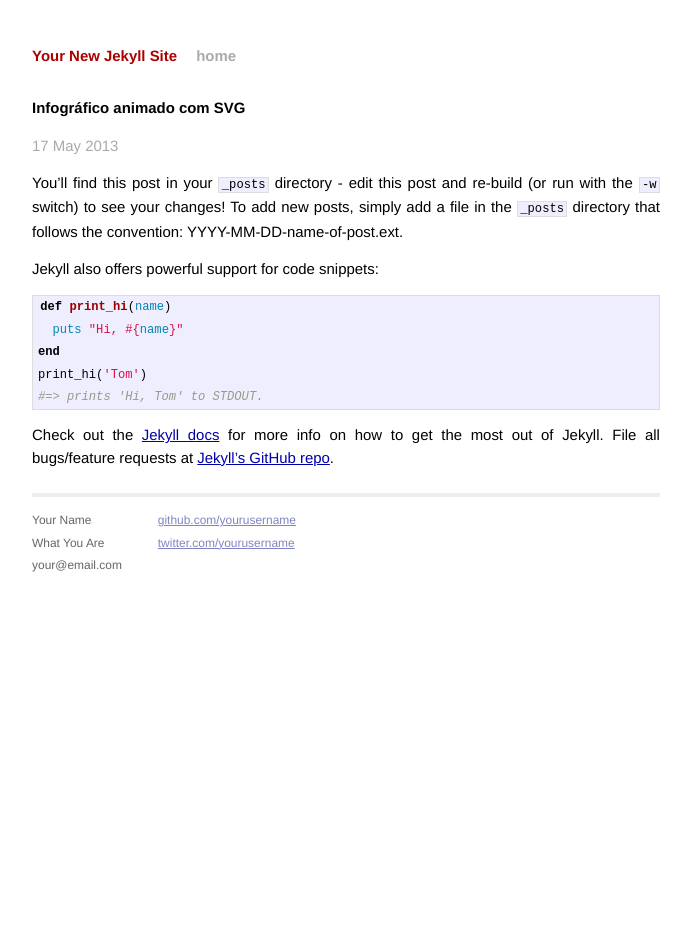
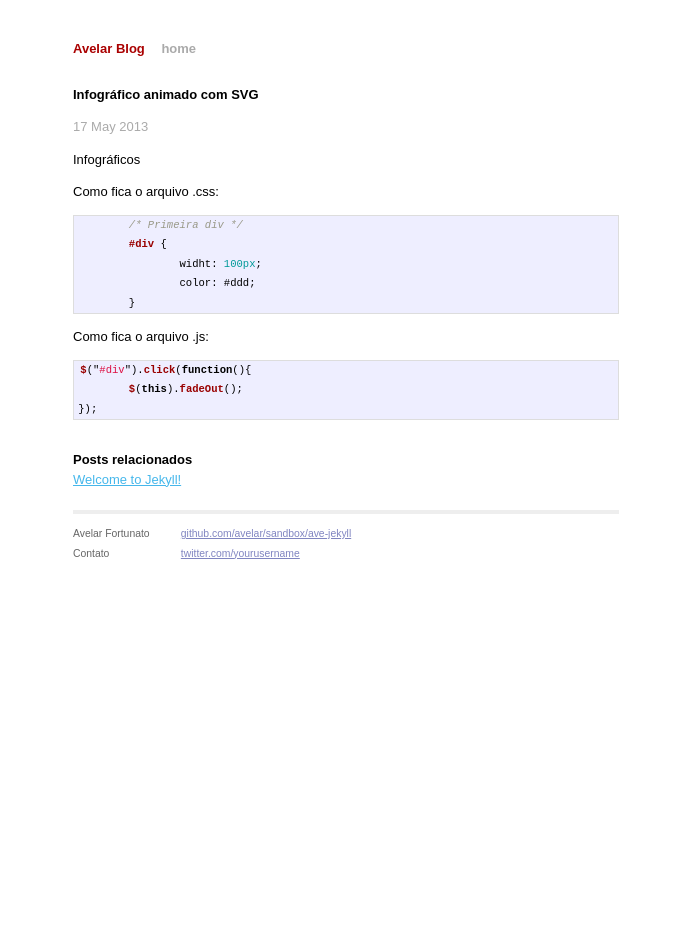
Before and after one commit to Avelar/Valida-o-de-nota-fiscal-eletronica-Prototipo-JS, a Jekyll site: the page built from ave-jekyll/_posts/2013-05-17-svg-animation-infographic.markdown, in a window 1280 px wide. Shown: the whole page, without its empty margins (294-985 px from the left). Built offline with Jekyll 4.4.1, drawn with Linux system fonts in a browser that asks for light colours.

Commit message:
change name blog; change contact and name on footer; added related post

```diff
--- a/ave-jekyll/_config.yml
+++ b/ave-jekyll/_config.yml
@@ -1,2 +1,2 @@
-name: Your New Jekyll Site
+name: Avelar Blog
 pygments: true
--- a/ave-jekyll/_layouts/default.html
+++ b/ave-jekyll/_layouts/default.html
@@ -27,15 +27,14 @@
             <div class="footer">
               <div class="contact">
                 <p>
-                  Your Name<br />
-                  What You Are<br />
-                  your@email.com
+                  Avelar Fortunato<br />
+                  Contato<br />
                 </p>
               </div>
               <div class="contact">
                 <p>
-                  <a href="http://github.com/yourusername/">github.com/yourusername</a><br />
-                  <a href="http://twitter.com/yourusername/">twitter.com/yourusername</a><br />
+                  <a href="http://github.com/avelar/">github.com/avelar/sandbox/ave-jekyll</a><br />
+                  <a href="http://twitter.com/avelarfortunato/">twitter.com/yourusername</a><br />
                 </p>
               </div>
             </div>
--- a/ave-jekyll/_layouts/post.html
+++ b/ave-jekyll/_layouts/post.html
@@ -6,4 +6,13 @@ layout: default
 
 <div id="post">
 {{ content }}
+
+	<div class="related_posts">
+		<h3>Posts relacionados</h3>
+		{% for post in site.related_posts %}
+	  		<a href="{{ post.url }}">{{post.title }}</a><br />
+		{% endfor %}
+	</div>
+
+
 </div>
--- a/ave-jekyll/_posts/2013-05-17-svg-animation-infographic.markdown
+++ b/ave-jekyll/_posts/2013-05-17-svg-animation-infographic.markdown
@@ -5,20 +5,21 @@ date:   2013-05-17 18:55:19
 categories: jekyll update svg css jquery
 ---
 
-You'll find this post in your `_posts` directory - edit this post and re-build (or run with the `-w` switch) to see your changes!
-To add new posts, simply add a file in the `_posts` directory that follows the convention: YYYY-MM-DD-name-of-post.ext.
+Infográficos
 
-Jekyll also offers powerful support for code snippets:
+Como fica o arquivo .css:
 
-{% highlight ruby %}
-def print_hi(name)
-  puts "Hi, #{name}"
-end
-print_hi('Tom')
-#=> prints 'Hi, Tom' to STDOUT.
+{% highlight css %}
+	/* Primeira div */
+	#div {
+		widht: 100px;
+		color: #ddd;
+	}
 {% endhighlight %}
 
-Check out the [Jekyll docs][jekyll] for more info on how to get the most out of Jekyll. File all bugs/feature requests at [Jekyll's GitHub repo][jekyll-gh].
-
-[jekyll-gh]: https://github.com/mojombo/jekyll
-[jekyll]:    http://jekyllrb.com
+Como fica o arquivo .js:
+{% highlight javascript %}
+$("#div").click(function(){
+	$(this).fadeOut();
+});
+{% endhighlight %}
--- a/ave-jekyll/css/main.css
+++ b/ave-jekyll/css/main.css
@@ -14,7 +14,7 @@ html, body { height: 100%; }
 
 body {
   background-color: #FFF;
-  font: 13.34px Helvetica, Arial, sans-serif;
+  font: 13px Arial, sans-serif;
   font-size: small;
   text-align: center;
 }
@@ -25,9 +25,9 @@ h1, h2, h3, h4, h5, h6 {
 h1 { margin-bottom: 1em; }
 p { margin: 1em 0; }
 
-a         { color: #00a; }
-a:hover   { color: #000; }
-a:visited { color: #a0a; }
+a         { color: #45b7eb; }
+a:hover   { color: #167199; }
+a:visited { color: #45b7eb; }
 
 table {
   font-size: inherit;
@@ -61,7 +61,7 @@ ul.posts span {
 /*****************************************************************************/
 
 .site {
-  font-size: 115%;
+  font-size: 100%;
   text-align: justify;
   width: 42em;
   margin: 3em auto 2em;
@@ -83,7 +83,7 @@ ul.posts span {
 }
 
 .site .header h1.title a:hover {
-  color: #000;
+  color: #167199;
 }
 
 .site .header a.extra {
@@ -163,3 +163,8 @@ ul.posts span {
 #post pre.terminal code {
   background-color: #333;
 }
+
+#post .related_posts {
+	display:block;
+	margin-top:30px;
+}
```
